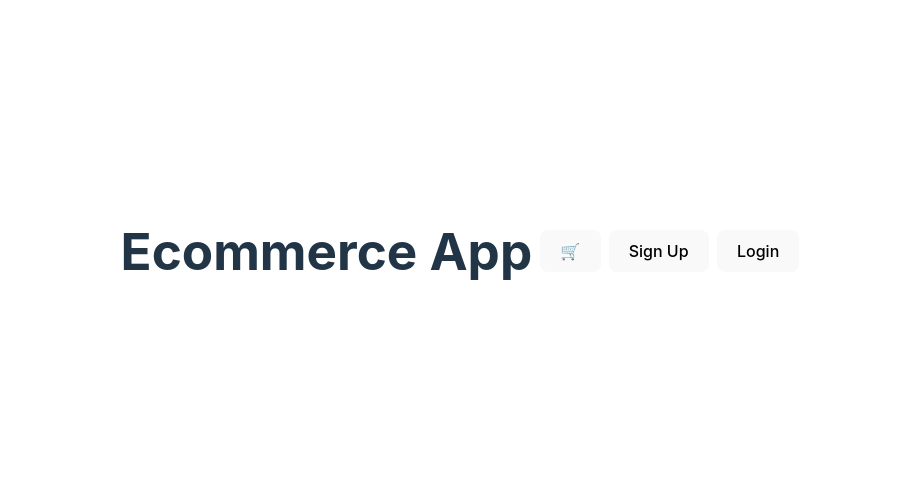
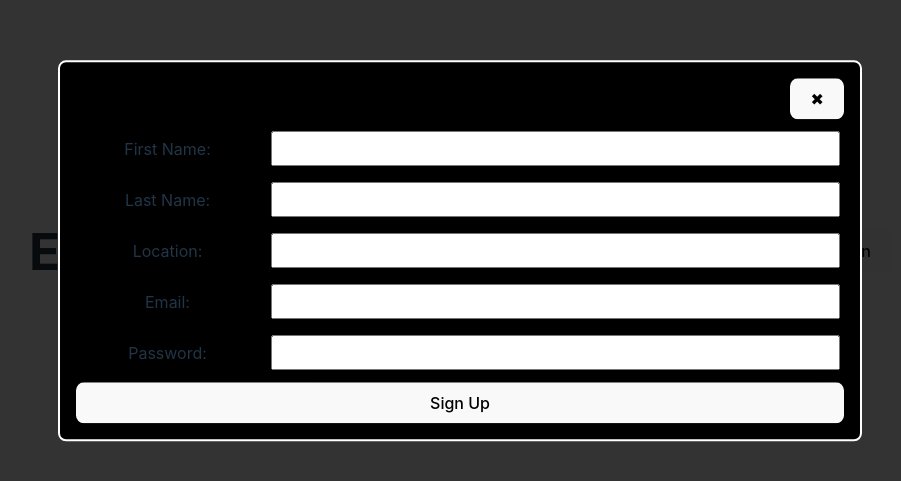
Before and after one commit to Cordovas-cmd/Mern-store, a React (Vite) app in the folder client/: page / in a window 1280 px wide. Shown: the part 149-630 px from the top of the page, without its empty margins (180-1081 px from the left). Built offline with nearby package versions, Linux system fonts and the light colour scheme.

Commit message:
added sign up component and modal

```diff
--- a/client/src/components/Login.jsx
+++ b/client/src/components/Login.jsx
@@ -2,7 +2,7 @@ import { useState } from "react"
 import {Modal} from "./Modal"
 import { InputField } from "./InputField";
 
-export const Login= ()=> {
+export const LogIn= ()=> {
     // set state so the browser will re render the UI when variable changes. (set to false so it's not visible)
     const [isVisible, setVisibility] = useState(false);
     // set email to empty string at beginning
--- /dev/null
+++ b/client/src/components/SignUp.jsx
@@ -0,0 +1,27 @@
+import { useState } from "react"
+import { Modal } from "./Modal"
+import { InputField } from "./InputField";
+
+
+export const SignUp = ()=> {
+    const [isVisible, setVisibility]  = useState("false");
+    const [firstName, setFirstName] = useState("");
+    const [lastName, setLastName] = useState("");
+    const [location, setLocation] = useState("");
+    const [email, setEmail] = useState("");
+    const [password, setPassword] = useState("");
+
+
+    if(!isVisible) return <button  onClick={() => setVisibility(true)}>Sign Up</button>
+
+    return (
+        <Modal setVisibility={setVisibility}>
+            <InputField label="First Name:" value={firstName} setValue={setFirstName} />
+            <InputField label="Last Name:" value={lastName} setValue={setLastName} />
+            <InputField label="Location:" value={location} setValue={setLocation} />
+            <InputField label="Email:" value={email} setValue={setEmail} />
+            <InputField label="Password:" value={password} setValue={setPassword}  type="password" />
+            <button>Sign Up</button>
+        </Modal>
+    )
+}
--- a/client/src/components/SiteHeader.jsx
+++ b/client/src/components/SiteHeader.jsx
@@ -1,6 +1,7 @@
 import {Column} from "./Column"
-import { Login } from "./Login"
+import { LogIn } from "./LogIn"
 import {Row} from "./Row"
+import { SignUp } from "./SignUp"
 
 export const SiteHeader = ()=> {
 
@@ -11,8 +12,8 @@ export const SiteHeader = ()=> {
         <h1>Ecommerce App</h1>
         <Row>
             <button>🛒</button>
-            <button>Sign Up</button>
-            <Login />
+            <SignUp />
+            <LogIn />
         </Row>
         </Row>
         </Column>
```
